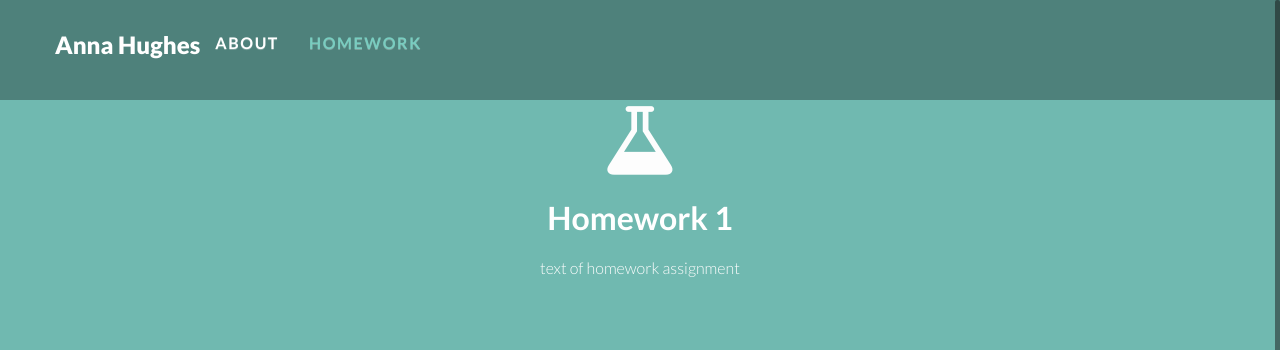
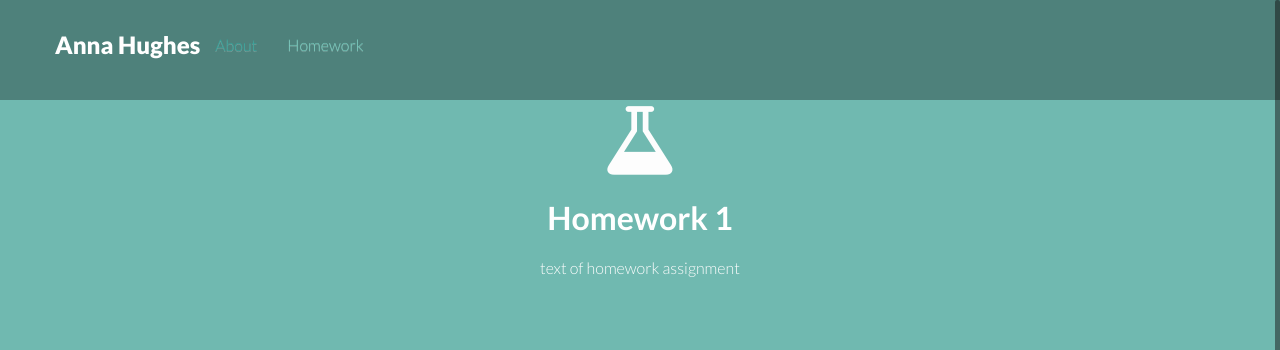
Before and after one commit to abshughes/jsd4, a PHP site: the page made by homework/homework 1/index 1.html in a window 1280 px wide. Shown: the top 350 px of the page. Run offline with PHP 8.4, Linux system fonts and the light colour scheme; some libraries are stand-ins or nearby versions.

Commit message:
ypdate design

```diff
--- a/css/style.css
+++ b/css/style.css
@@ -357,26 +357,6 @@ section.section {
 .navbar .navbar-collapse {
 	margin-bottom: 0;
 	padding-bottom:0;
-}
-
-.nav li {
-	height: 100%;
-	line-height: 100%;
-	margin-bottom: 0;
-	vertical-align: middle;
-	padding-bottom:30px;
-}
-
-.nav>li>a {
-	display: table-cell;
-	height: 100%;
-	line-height: 100%;
-	vertical-align: middle;
-	color: #fff;
-	font-weight: 700;
-	font-size: 13 px;
-	letter-spacing: .1em;
-	text-transform: uppercase;
 }
 
 
```
